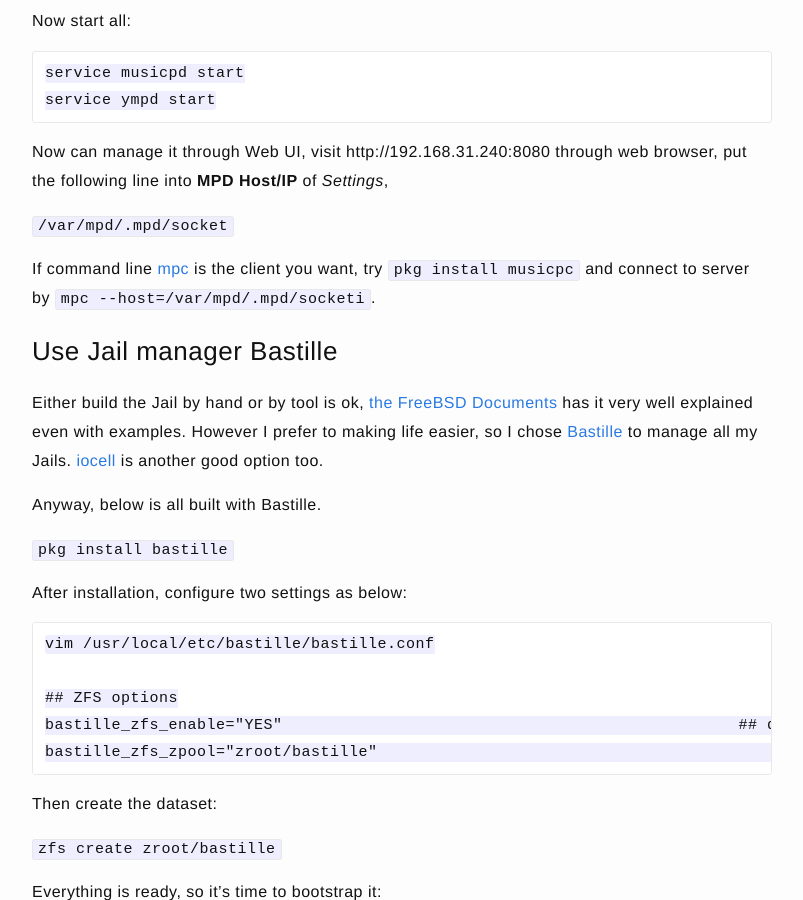
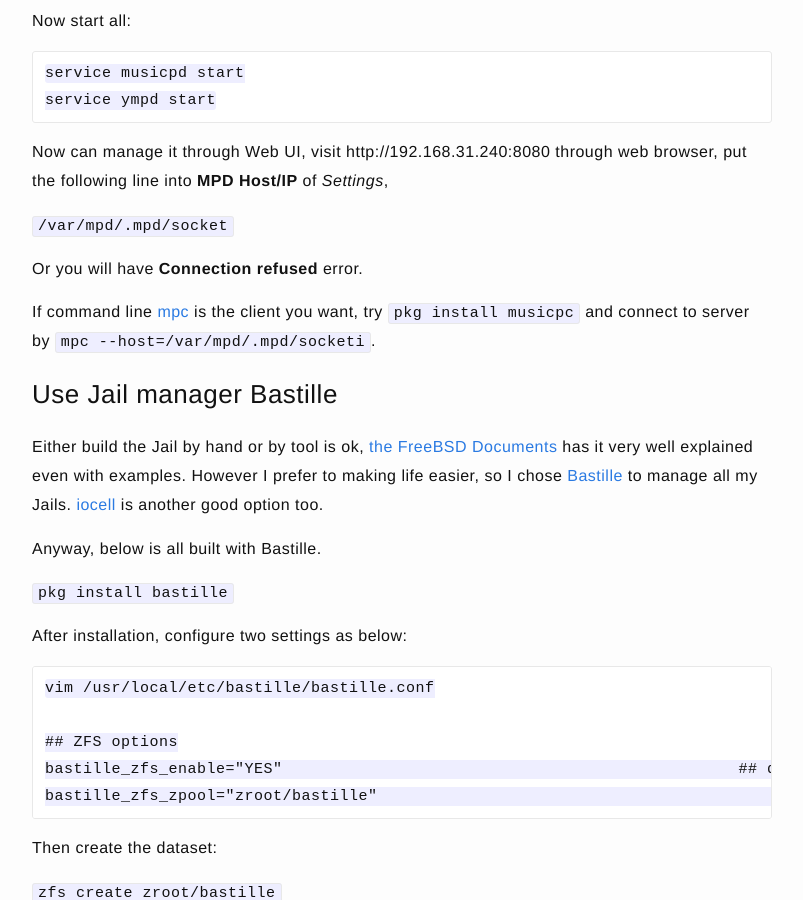
Before and after one commit to jazzi/jazzi.github.io, a Jekyll site: the page built from _posts/2023-12-21-hpe-microserver-gen10-with-freebsd.md, in a window 1280 px wide and 900 px high, scrolled down 24485 px. Shown: the whole window, without its empty margins (238-1041 px from the left). Built offline with Jekyll 4.4.1, drawn with Linux system fonts in a browser that asks for light colours.

Commit message:
add tips

```diff
--- a/_posts/2023-12-21-hpe-microserver-gen10-with-freebsd.md
+++ b/_posts/2023-12-21-hpe-microserver-gen10-with-freebsd.md
@@ -937,6 +937,8 @@ Now can manage it through Web UI, visit http://192.168.31.240:8080 through web b
 
 `/var/mpd/.mpd/socket`
 
+Or you will have **Connection refused** error.
+
 If command line [mpc](https://www.musicpd.org/doc/mpc/html/) is the client you want, try `pkg install musicpc` and connect to server by `mpc --host=/var/mpd/.mpd/socketi`.
 
 ### Use Jail manager Bastille
```
